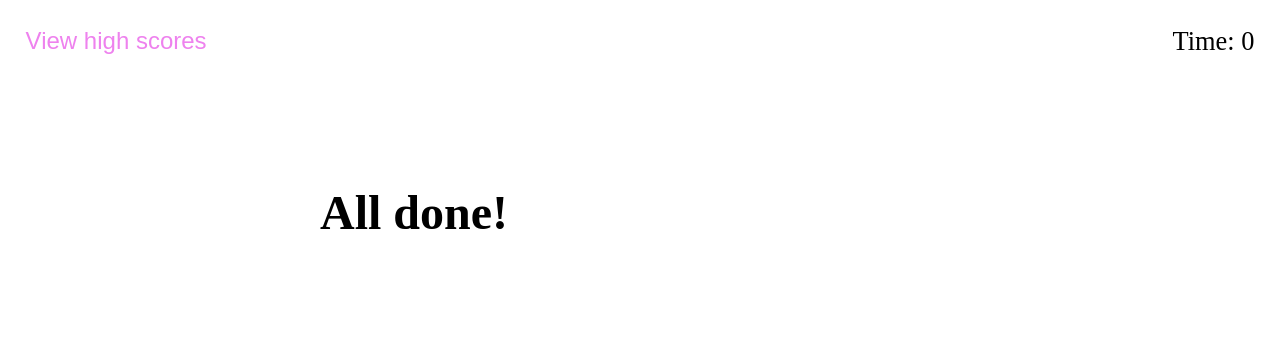
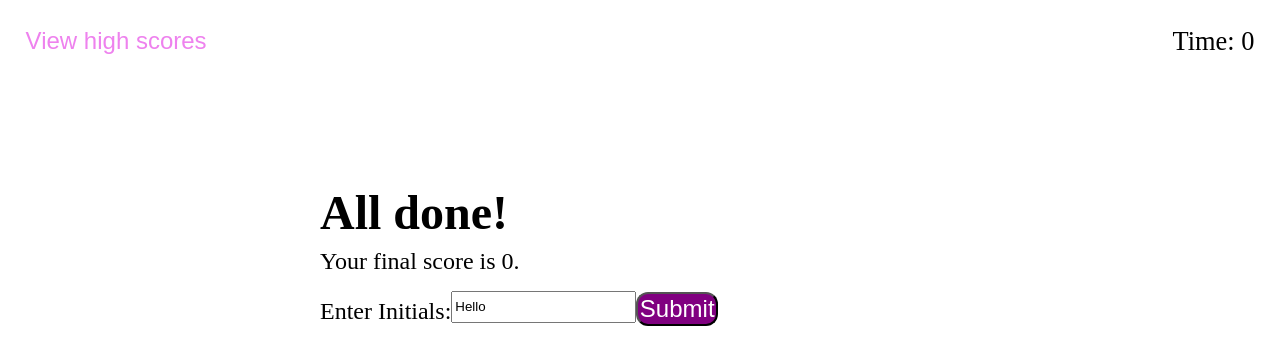
Before and after one commit to RaiderNationBuilder/BootCampQuiz, a plain HTML site: page index.html in a window 1280 px wide. Both pictures are taken after a click on the button "Start Quiz". Drawn offline with nearby package versions, Linux system fonts and the light colour scheme.

Commit message:
stuck here

```diff
--- a/assets/css/style.css
+++ b/assets/css/style.css
@@ -79,3 +79,38 @@
     color: lightgray;
     margin-top: .5em;
 }
+
+.score-div {
+    display: flex;
+    flex-direction: column;
+    margin: 10% 25%;
+    align-items: flex-start;
+}
+
+.score-pdiv {
+    display:flex;
+    flex-direction: row;
+    width: fit-content;
+}
+
+span {
+    padding-top: .5em;
+    /* width: fit-content; */
+}
+
+.input{
+    height:2em;
+}
+
+.btn-score {
+    min-width: 33%;
+    width: fit-content;
+    font-size: x-large;
+    align-self: left;
+    padding: 1% 2%;
+    background-color: purple;
+    color: white;
+    border-radius: .5em;
+    text-align: left;
+    margin: 2% 0 0 0;
+}
--- a/assets/js/script.js
+++ b/assets/js/script.js
@@ -12,7 +12,7 @@ var h1Content = 'Coding Quiz Challenge';
 var count = 0;
 var timeLeft = 0;
 var gameDone = false;
-var playerScore
+var playerScore = 0;
 
 var questionsandanswers = [
     {
@@ -73,16 +73,17 @@ var reduceClock = function() {
 
 var gameOver = function() {
     screenWipe();
-    var $endGame = $("<p class='p-onload'>Your final score is " + playerScore + ".</p>",
-            "<p class='p-onload'>Enter Initials:' '</p><span><input type='text'></span><span><button type='submit'>Submit</button>");
+    var $endGame = $("<div><p class='p-onload'>Your final score is " + playerScore + ".</p></div><div class='score-pdiv'><p class='p-onload'>Enter Initials:</p><span class='span'><input type='text' value='Hello' class='input'></span><span class='span'><button class='btn-score' type='submit'>Submit</button></div>");
 
     this.timeLeft = 0;
+
+    $('#main').attr('class', 'score-div')
 
     $(newH1).appendTo('#main')
             .attr('class', 'h1-questions')
             .html("All done!");
 
-    $('#ending-div').append($endGame)
+    $('#main').append($endGame)
 };
 
 function checkClick(event) {
```
